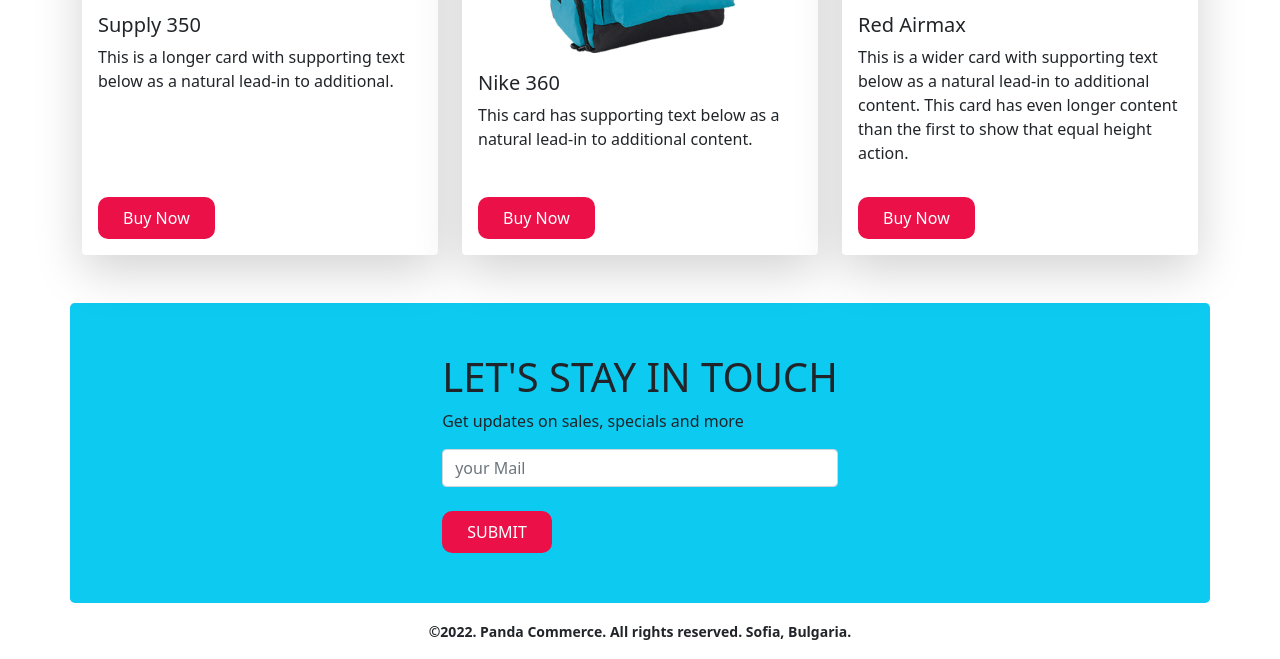
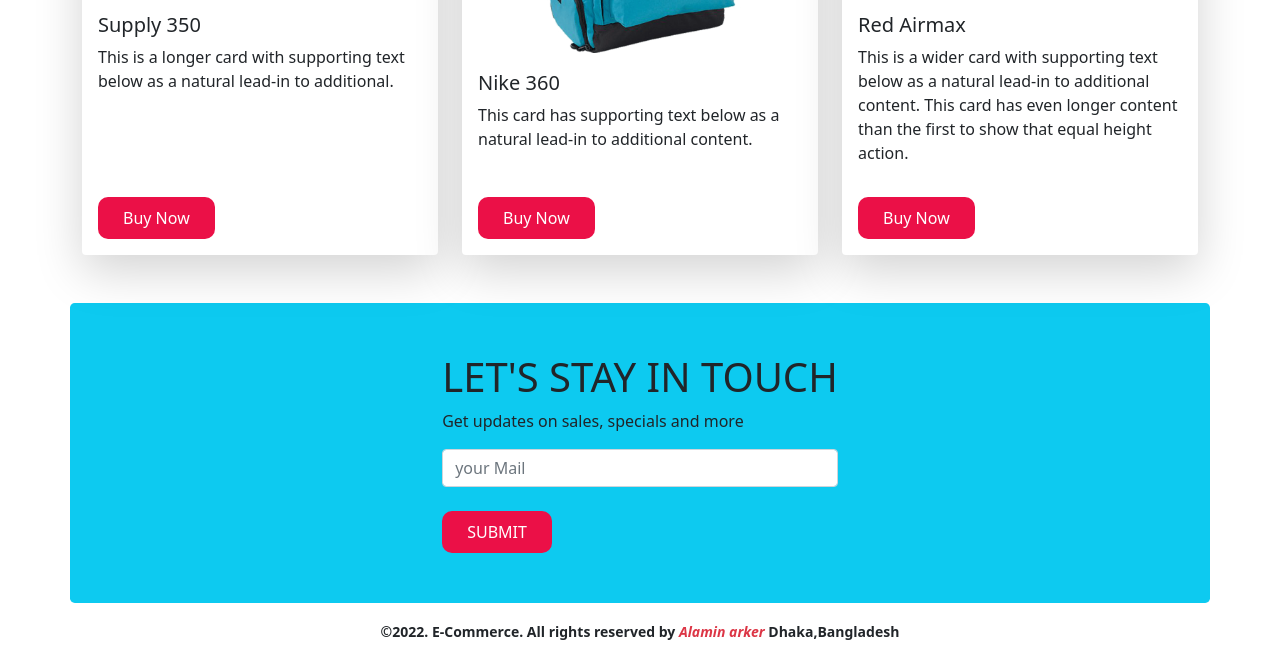
Before and after one commit to AlaminSarkerFRII/Ecommerce-website-using-bootsrap, a plain HTML site: page index.html in a window 1280 px wide. Shown: the part 1696-2355 px from the top of the page. Drawn offline with nearby package versions, Linux system fonts and the light colour scheme.

Commit message:
footer updated

```diff
--- a/index.html
+++ b/index.html
@@ -255,9 +255,8 @@
 <!-- main End -->
 
 <footer class="m-3 text-center fw-bold">
-<small>&copy;2022. Panda Commerce. All rights reserved. Sofia, Bulgaria. </small>
+<small>&copy;2022. E-Commerce. All rights reserved by <cite class="text-danger"> Alamin arker</cite> Dhaka,Bangladesh </small>
 </footer>
-
 
     <!-- Bootstrap JavaScript Libraries -->
     <script src="https://cdn.jsdelivr.net/npm/@popperjs/core@2.9.2/dist/umd/popper.min.js" integrity="sha384-IQsoLXl5PILFhosVNubq5LC7Qb9DXgDA9i+tQ8Zj3iwWAwPtgFTxbJ8NT4GN1R8p" crossorigin="anonymous"></script>
```
